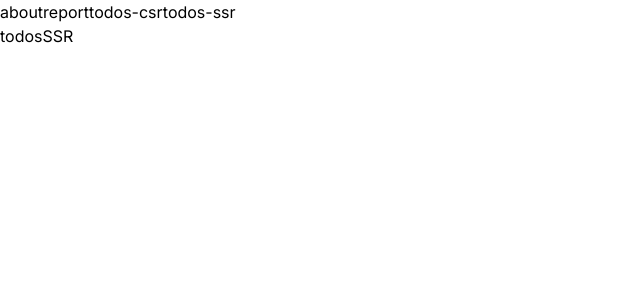
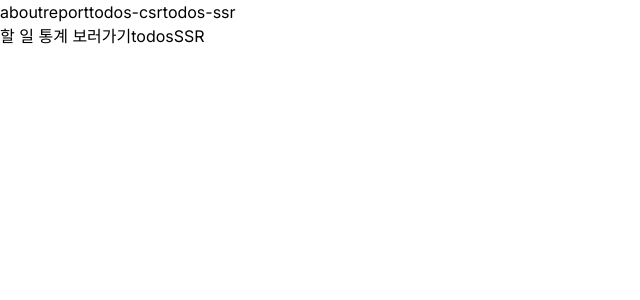
Before and after one commit to gidalim/todolist-nextjs, a Next.js app: page /todos-ssr in a window 1280 px wide. Shown: the top 300 px of the page, without its empty margins (0-640 px from the left). Built offline with nearby package versions, Linux system fonts and the light colour scheme.

Commit message:
[ADD] create types

```diff
--- /dev/null
+++ b/db.json
@@ -0,0 +1,15 @@
+{
+  "companyInfo": {
+    "name": "주식회사 팀스파르타",
+    "desctiption": "우리회사에 대한 설명입니다. blablabla~~~~~~",
+    "image": "http://~~~~"
+  },
+  "todos": [
+    {
+      "id": "1",
+      "title": "커피 마시기",
+      "contents": "아메리카노 마시기",
+      "isDone": false
+    }
+  ]
+}
--- a/package.json
+++ b/package.json
@@ -6,7 +6,8 @@
     "dev": "next dev",
     "build": "next build",
     "start": "next start",
-    "lint": "next lint"
+    "lint": "next lint",
+    "json": "json-server db.json --port 4000"
   },
   "dependencies": {
     "@tanstack/react-query": "^5.26.3",
--- a/src/app/todos-ssr/page.tsx
+++ b/src/app/todos-ssr/page.tsx
@@ -2,10 +2,16 @@
 // CUD 안 함
 // Link태그를 통한 report페이지 이동 '할 일 정보 통계 보러가기' 페이지
 
+import Link from "next/link";
 import React from "react";
 
 const todosSSR = () => {
-  return <div>todosSSR</div>;
+  return (
+    <div>
+      <Link href={"/report"}>할 일 통계 보러가기</Link>
+      todosSSR
+    </div>
+  );
 };
 
 export default todosSSR;
```
Also changed, not shown: src/types/type.ts (added, +11 -0 lines).
